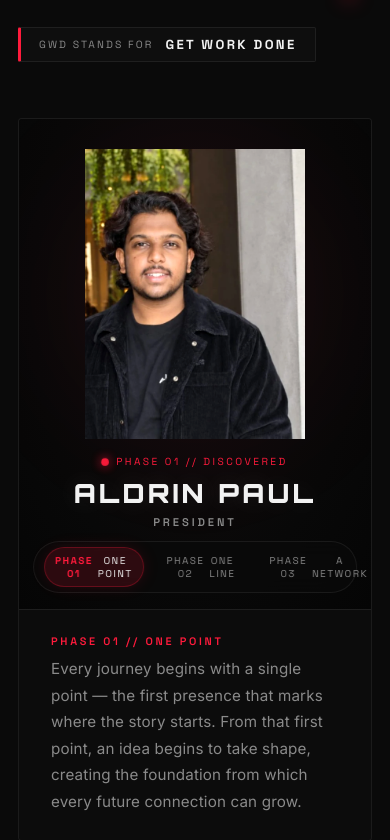
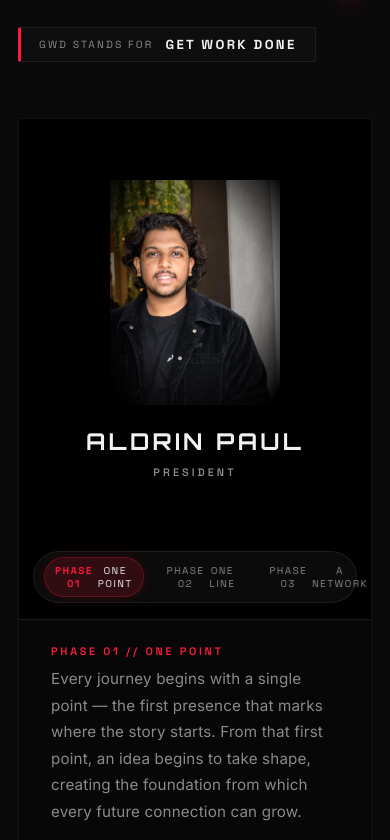
Before and after one commit to Ismail2006-tech/GWD-CLUB-website, a React (Vite) app: page / in a window 390 px wide. Shown: the part 1054-1894 px from the top of the page. Built offline with nearby package versions, Linux system fonts and the light colour scheme.

Commit message:
Chapter 01: Final Leader Photo Reveal - Emergence from Darkness

```diff
--- a/src/components/BeginningSection.jsx
+++ b/src/components/BeginningSection.jsx
@@ -39,14 +39,14 @@ const PHASE_LEADERS = [
 export default function BeginningSection() {
   const data = STAGE_1_DATA.beginning;
 
-  // Active phase tab selection
+  // Active phase tab selection (0, 1, or 2)
   const [activeStageIndex, setActiveStageIndex] = useState(0);
 
   // Currently displayed leader in DOM (strictly ONLY ONE leader at a time)
   const [displayedStageIndex, setDisplayedStageIndex] = useState(0);
 
-  // Phase transition state: 'exiting' | 'darkness' | 'searching' | 'revealed' | 'identity'
-  const [phaseState, setPhaseState] = useState('searching');
+  // Phase transition state: 'exiting' | 'darkness' | 'emerging' | 'revealed' | 'showName' | 'settled'
+  const [phaseState, setPhaseState] = useState('emerging');
 
   // Narrative description reveal
   const [showDesc, setShowDesc] = useState(false);
@@ -62,14 +62,14 @@ export default function BeginningSection() {
 
   const currentLeader = PHASE_LEADERS[displayedStageIndex];
 
-  // Unified discovery sequence manager
-  const startDiscoverySequence = useCallback((targetIdx, isInitial = false) => {
+  // Sequence manager for photographic emergence from darkness
+  const startEmergenceSequence = useCallback((targetIdx, isInitial = false) => {
     clearAllTimers();
     const thisTransition = ++transitionIdRef.current;
 
     if (isInitial) {
       setDisplayedStageIndex(0);
-      setPhaseState('searching');
+      setPhaseState('emerging');
       setShowDesc(false);
 
       const t1 = setTimeout(() => {
@@ -78,61 +78,74 @@ export default function BeginningSection() {
 
         const t2 = setTimeout(() => {
           if (transitionIdRef.current !== thisTransition) return;
-          setPhaseState('identity');
+          setPhaseState('showName');
+
+          const t3 = setTimeout(() => {
+            if (transitionIdRef.current !== thisTransition) return;
+            setPhaseState('settled');
             setShowDesc(true);
-        }, 220);
+          }, 180);
+          timersRef.current.push(t3);
+        }, 200);
         timersRef.current.push(t2);
-      }, 700);
+      }, 1100);
       timersRef.current.push(t1);
       return;
     }
 
-    // Step 1: Previous leader exits smoothly into darkness
+    // Step 1: Previous leader dissolves smoothly into total darkness
     setPhaseState('exiting');
     setShowDesc(false);
 
-    // Step 2: Brief quiet darkness transition
+    // Step 2: Brief quiet darkness
     const tExit = setTimeout(() => {
       if (transitionIdRef.current !== thisTransition) return;
       setDisplayedStageIndex(targetIdx);
       setPhaseState('darkness');
 
-      // Step 3: Searching light signal sweeps across the darkness
+      // Step 3: Photo begins emerging from behind the black
       const tDark = setTimeout(() => {
         if (transitionIdRef.current !== thisTransition) return;
-        setPhaseState('searching');
+        setPhaseState('emerging');
 
-        // Step 4: Photo revealed progressively from darkness and settles
-        const tSearch = setTimeout(() => {
+        // Step 4: Photo fully emerges & settles into the black
+        const tEmerge = setTimeout(() => {
           if (transitionIdRef.current !== thisTransition) return;
           setPhaseState('revealed');
 
-          // Step 5: Identity (Name & Role) reveals cinematically
-          const tId = setTimeout(() => {
+          // Step 5: Name reveals
+          const tName = setTimeout(() => {
             if (transitionIdRef.current !== thisTransition) return;
-            setPhaseState('identity');
+            setPhaseState('showName');
+
+            // Step 6: Role reveals & scene settles
+            const tRole = setTimeout(() => {
+              if (transitionIdRef.current !== thisTransition) return;
+              setPhaseState('settled');
               setShowDesc(true);
+            }, 180);
+            timersRef.current.push(tRole);
+          }, 200);
+          timersRef.current.push(tName);
+        }, 1100);
+        timersRef.current.push(tEmerge);
       }, 220);
-          timersRef.current.push(tId);
-        }, 700);
-        timersRef.current.push(tSearch);
-      }, 180);
       timersRef.current.push(tDark);
-    }, 220);
+    }, 280);
     timersRef.current.push(tExit);
   }, []);
 
   const handlePhaseChange = (idx) => {
-    if (idx === activeStageIndex && phaseState === 'identity') return;
+    if (idx === activeStageIndex && phaseState === 'settled') return;
     setActiveStageIndex(idx);
-    startDiscoverySequence(idx, false);
+    startEmergenceSequence(idx, false);
   };
 
-  // Initial discovery sequence on mount for Phase 01
+  // Initial emergence sequence on mount for Phase 01
   useEffect(() => {
-    startDiscoverySequence(0, true);
+    startEmergenceSequence(0, true);
     return () => clearAllTimers();
-  }, [startDiscoverySequence]);
+  }, [startEmergenceSequence]);
 
   return (
     <section id="beginning" className="beginning-section" aria-label="Chapter 01: The Beginning">
@@ -155,35 +168,33 @@ export default function BeginningSection() {
           </div>
         </header>
 
-        {/* Visual Metaphor / Leader Discovery Centerpiece */}
+        {/* Visual Metaphor / Emergence from Darkness Centerpiece */}
         <div className="metaphor-wrapper">
-          <div className={`discovery-stage is-${phaseState}`}>
-            {/* Subtle atmospheric ambient glow */}
-            <div className="discovery-ambient-glow" />
-
-            {/* Floating Hero Photograph: Pure, borderless, frameless, directly in the scene */}
-            <div className={`discovery-photo-wrapper state-${phaseState}`}>
-              {/* Searching Light / Signal Beam */}
-              <div className="discovery-search-beam" />
-
-              {/* The Single Hero Photograph */}
+          <div className={`emergence-stage stage-state-${phaseState}`}>
+            {/* The Frameless, Borderless Floating Photograph */}
+            <div className={`emergence-photo-stage state-${phaseState}`}>
+              {/* Feathered mask frame: center is sharp, corners & edges dissolve into black */}
+              <div className="emergence-photo-frame">
                 <img
                   src={currentLeader.photoUrl}
                   alt={currentLeader.alt}
-                className="discovery-hero-img"
+                  className="emergence-hero-img"
                   loading="eager"
                   decoding="async"
                 />
+                {/* Organic darkness veil that dissolves outward */}
+                <div className="emergence-black-veil" />
+              </div>
             </div>
 
-            {/* Revealed Identity: Discovered Status, Name & Role */}
-            <div className={`discovery-identity ${phaseState === 'identity' ? 'identity-visible' : ''}`}>
-              <div className="discovery-signal-indicator">
-                <span className="signal-dot" />
-                <span className="signal-label">{data.milestones[displayedStageIndex].stage} // DISCOVERED</span>
-              </div>
-              <h3 className="discovery-name">{currentLeader.name}</h3>
-              <span className="discovery-role">{currentLeader.role}</span>
+            {/* Revealed Identity: Name then Role with spacious vertical rhythm */}
+            <div className={`emergence-identity-block identity-state-${phaseState}`}>
+              <h3 className={`emergence-leader-name ${phaseState === 'showName' || phaseState === 'settled' ? 'name-visible' : ''}`}>
+                {currentLeader.name}
+              </h3>
+              <span className={`emergence-leader-role ${phaseState === 'settled' ? 'role-visible' : ''}`}>
+                {currentLeader.role}
+              </span>
             </div>
 
             {/* Phase Navigation Pills */}
--- a/src/styles/beginning.css
+++ b/src/styles/beginning.css
@@ -1,5 +1,5 @@
 /* ============================================================
-   01 — THE BEGINNING STYLES (Leader Discovery / Phase Reveal)
+   01 — THE BEGINNING STYLES (Emergence from Darkness)
    ============================================================ */
 
 .beginning-section {
@@ -84,10 +84,10 @@
   color: var(--color-white);
 }
 
-/* Visual Metaphor / Discovery Centerpiece */
+/* Visual Metaphor / Emergence Centerpiece Container */
 .metaphor-wrapper {
   margin: 40px 0 60px;
-  background: rgba(10, 10, 10, 0.8);
+  background: #000000;
   border: 1px solid var(--color-border-subtle);
   border-radius: 4px;
   position: relative;
@@ -95,244 +95,221 @@
 }
 
 /* ─────────────────────────────────────────────
-   DISCOVERY STAGE
+   EMERGENCE STAGE (Pure obsidian darkness)
    ───────────────────────────────────────────── */
-.discovery-stage {
+.emergence-stage {
   position: relative;
   width: 100%;
   min-height: 560px;
-  background: radial-gradient(
-    ellipse at 50% 36%,
-    rgba(22, 12, 14, 0.75) 0%,
-    rgba(8, 8, 8, 0.98) 65%,
-    #050505 100%
-  );
+  background: #000000;
   overflow: hidden;
   display: flex;
   flex-direction: column;
   align-items: center;
   justify-content: center;
-  padding: 44px 24px 84px;
-  transition: background 0.7s cubic-bezier(0.16, 1, 0.3, 1);
-}
-
-/* Atmospheric subtle ambient backdrop glow */
-.discovery-ambient-glow {
-  position: absolute;
-  top: 36%;
-  left: 50%;
-  transform: translate(-50%, -50%);
-  width: 440px;
-  height: 440px;
-  border-radius: 50%;
-  background: radial-gradient(
-    circle,
-    rgba(255, 27, 60, 0.08) 0%,
-    rgba(255, 27, 60, 0.02) 45%,
-    transparent 70%
-  );
-  pointer-events: none;
-  filter: blur(45px);
-  z-index: 1;
-  transition: opacity 0.5s ease;
-}
-
-.discovery-stage.is-darkness .discovery-ambient-glow {
-  opacity: 0.05;
+  padding: 50px 24px 84px;
 }
 
 /* ─────────────────────────────────────────────
-   HERO PHOTOGRAPH PRESENTATION
+   THE FLOATING PHOTOGRAPH
    Strictly NO border, NO frame, NO card, NO box,
-   NO glassmorphism container, NO decorative outline.
-   The photo itself floats directly as the hero.
+   NO outline, NO glassmorphism, NO hard corners.
+   The photo floats directly in the black void.
    ───────────────────────────────────────────── */
-.discovery-photo-wrapper {
+.emergence-photo-stage {
   position: relative;
-  width: 290px;
-  height: 380px;
+  width: 210px;
+  height: 275px;
   display: flex;
   align-items: center;
   justify-content: center;
-  z-index: 5;
-  margin-bottom: 20px;
+  margin: 0 auto 34px;
   background: transparent;
   border: none;
   box-shadow: none;
 }
 
-.discovery-hero-img {
+/* Base frame with permanent ultra-soft feathered edge & corner falloff.
+   The center is sharp and clear; outer edges dissolve softly into black;
+   corners dissolve completely into the black background. */
+.emergence-photo-frame {
+  position: relative;
+  width: 100%;
+  height: 100%;
+  overflow: hidden;
+  background: transparent;
+  -webkit-mask-image: radial-gradient(
+    ellipse 70% 74% at 50% 46%,
+    rgba(0, 0, 0, 1) 28%,
+    rgba(0, 0, 0, 0.88) 50%,
+    rgba(0, 0, 0, 0.38) 72%,
+    rgba(0, 0, 0, 0) 96%
+  );
+  mask-image: radial-gradient(
+    ellipse 70% 74% at 50% 46%,
+    rgba(0, 0, 0, 1) 28%,
+    rgba(0, 0, 0, 0.88) 50%,
+    rgba(0, 0, 0, 0.38) 72%,
+    rgba(0, 0, 0, 0) 96%
+  );
+}
+
+.emergence-hero-img {
   width: 100%;
   height: 100%;
   object-fit: cover;
   object-position: center 15%;
   display: block;
   pointer-events: none;
-  border: none;
-  border-radius: 0;
-  box-shadow: none;
-  /* Soft photographic edge falloff melting seamlessly into the dark atmosphere */
-  mask-image: radial-gradient(ellipse 92% 94% at 50% 50%, black 80%, transparent 100%);
-  -webkit-mask-image: radial-gradient(ellipse 92% 94% at 50% 50%, black 80%, transparent 100%);
-  filter: contrast(1.05) brightness(1.02);
-  transition: opacity 0.25s ease, transform 0.4s ease, filter 0.3s ease;
+  filter: contrast(1.04) brightness(1.02);
+  transform-origin: center 45%;
+  transition: opacity 0.28s ease, transform 0.28s ease, filter 0.28s ease;
 }
 
 /* ─────────────────────────────────────────────
-   DISCOVERY ANIMATION & REVEAL STATES
+   ORGANIC DARKNESS VEIL (Emergence outward)
    ───────────────────────────────────────────── */
-
-/* Exit state: smooth cinematic fade-to-black */
-.discovery-photo-wrapper.state-exiting .discovery-hero-img {
+.emergence-black-veil {
+  position: absolute;
+  inset: -10px;
+  background: #000000;
+  pointer-events: none;
+  z-index: 4;
   opacity: 0;
-  transform: scale(0.97);
-  filter: brightness(0.5);
-  transition: opacity 0.22s ease, transform 0.22s ease, filter 0.22s ease;
 }
 
-/* Total darkness state: completely invisible */
-.discovery-photo-wrapper.state-darkness .discovery-hero-img {
+/* State: Exiting — sinks back into blackness */
+.emergence-photo-stage.state-exiting .emergence-hero-img {
+  opacity: 0;
+  transform: scale(0.95);
+  filter: brightness(0.2) contrast(1.2);
+  transition: opacity 0.28s ease, transform 0.28s ease, filter 0.28s ease;
+}
+
+/* State: Darkness — quiet total blackness */
+.emergence-photo-stage.state-darkness .emergence-hero-img {
   opacity: 0;
   visibility: hidden;
 }
 
-/* Searching state: progressive reveal from darkness behind sweeping light beam */
-.discovery-photo-wrapper.state-searching .discovery-hero-img {
+.emergence-photo-stage.state-darkness .emergence-black-veil {
   opacity: 1;
-  visibility: visible;
-  animation: photoCinematicUnveil 0.7s cubic-bezier(0.2, 0.8, 0.25, 1) forwards;
 }
 
-/* Revealed and Identity states: fully settled and pristine */
-.discovery-photo-wrapper.state-revealed .discovery-hero-img,
-.discovery-photo-wrapper.state-identity .discovery-hero-img {
-  opacity: 1;
-  visibility: visible;
-  clip-path: inset(0 0 0 0);
-  transform: scale(1);
+/* State: Emerging — photo gradually blooms from behind the blackness */
+.emergence-photo-stage.state-emerging .emergence-black-veil {
+  animation: veilDissolveOutward 1.1s cubic-bezier(0.16, 1, 0.3, 1) forwards;
 }
 
-@keyframes photoCinematicUnveil {
+.emergence-photo-stage.state-emerging .emergence-hero-img {
+  animation: photoBloomFromBlack 1.1s cubic-bezier(0.16, 1, 0.3, 1) forwards;
+}
+
+@keyframes veilDissolveOutward {
   0% {
-    clip-path: inset(0 100% 0 0);
-    filter: brightness(1.25) contrast(1.1);
+    opacity: 1;
+    -webkit-mask-image: radial-gradient(circle at 50% 45%, transparent 0%, black 10%);
+    mask-image: radial-gradient(circle at 50% 45%, transparent 0%, black 10%);
   }
-  70% {
-    clip-path: inset(0 0 0 0);
-    filter: brightness(1.08) contrast(1.04);
+  25% {
+    opacity: 0.95;
+    -webkit-mask-image: radial-gradient(circle at 50% 45%, transparent 18%, rgba(0, 0, 0, 0.55) 40%, black 65%);
+    mask-image: radial-gradient(circle at 50% 45%, transparent 18%, rgba(0, 0, 0, 0.55) 40%, black 65%);
+  }
+  65% {
+    opacity: 0.75;
+    -webkit-mask-image: radial-gradient(circle at 50% 45%, transparent 50%, rgba(0, 0, 0, 0.45) 75%, black 100%);
+    mask-image: radial-gradient(circle at 50% 45%, transparent 50%, rgba(0, 0, 0, 0.45) 75%, black 100%);
   }
   100% {
-    clip-path: inset(0 0 0 0);
-    filter: brightness(1.02) contrast(1.05);
+    opacity: 0;
+    -webkit-mask-image: radial-gradient(circle at 50% 45%, transparent 90%, black 100%);
+    mask-image: radial-gradient(circle at 50% 45%, transparent 90%, black 100%);
   }
 }
 
-/* Subtle red light / search signal beam */
-.discovery-search-beam {
-  position: absolute;
-  top: -4%;
-  bottom: -4%;
-  width: 2px;
-  background: linear-gradient(
-    to bottom,
-    transparent 0%,
-    rgba(255, 27, 60, 0.3) 15%,
-    #ff1b3c 50%,
-    rgba(255, 27, 60, 0.3) 85%,
-    transparent 100%
-  );
-  box-shadow: 0 0 14px #ff1b3c, 0 0 32px rgba(255, 27, 60, 0.65);
-  pointer-events: none;
-  z-index: 10;
-  opacity: 0;
+@keyframes photoBloomFromBlack {
+  0% {
+    opacity: 0.2;
+    transform: scale(0.93);
+    filter: brightness(0.2) contrast(1.3);
+  }
+  35% {
+    opacity: 0.65;
+    transform: scale(0.96);
+    filter: brightness(0.55) contrast(1.2);
+  }
+  75% {
+    opacity: 0.92;
+    transform: scale(0.99);
+    filter: brightness(0.9) contrast(1.08);
+  }
+  100% {
+    opacity: 1;
+    transform: scale(1);
+    filter: brightness(1.02) contrast(1.04);
+  }
 }
 
-.discovery-photo-wrapper.state-searching .discovery-search-beam {
-  animation: searchBeamSweep 0.7s cubic-bezier(0.2, 0.8, 0.25, 1) forwards;
-}
-
-@keyframes searchBeamSweep {
-  0% {
-    left: -2%;
-    opacity: 0;
-  }
-  15% {
-    opacity: 1;
-  }
-  85% {
-    opacity: 1;
-  }
-  100% {
-    left: 102%;
-    opacity: 0;
-  }
+/* Settled state */
+.emergence-photo-stage.state-revealed .emergence-hero-img,
+.emergence-photo-stage.state-showName .emergence-hero-img,
+.emergence-photo-stage.state-settled .emergence-hero-img {
+  opacity: 1;
+  visibility: visible;
+  transform: scale(1);
+  filter: brightness(1.02) contrast(1.04);
 }
 
 /* ─────────────────────────────────────────────
    TYPOGRAPHY REVEAL (IDENTITY)
+   Spacious, clear hierarchy: Name then Role
    ───────────────────────────────────────────── */
-.discovery-identity {
+.emergence-identity-block {
   display: flex;
   flex-direction: column;
   align-items: center;
-  gap: 8px;
+  gap: 10px;
   text-align: center;
   z-index: 6;
-  opacity: 0;
-  transform: translateY(12px);
-  transition: opacity 0.45s cubic-bezier(0.16, 1, 0.3, 1), transform 0.45s cubic-bezier(0.16, 1, 0.3, 1);
-  min-height: 94px;
+  min-height: 85px;
+  margin-bottom: 24px;
 }
 
-.discovery-identity.identity-visible {
+.emergence-leader-name {
+  font-family: var(--font-display);
+  font-size: clamp(1.5rem, 3.5vw, 2.1rem);
+  font-weight: 700;
+  letter-spacing: 0.14em;
+  color: var(--color-white);
+  text-transform: uppercase;
+  margin: 0;
+  line-height: 1.15;
+  opacity: 0;
+  transform: translateY(8px);
+  transition: opacity 0.4s cubic-bezier(0.16, 1, 0.3, 1), transform 0.4s cubic-bezier(0.16, 1, 0.3, 1);
+}
+
+.emergence-leader-name.name-visible {
   opacity: 1;
   transform: translateY(0);
 }
 
-.discovery-signal-indicator {
-  display: inline-flex;
-  align-items: center;
-  gap: 8px;
+.emergence-leader-role {
   font-family: var(--font-mono);
-  font-size: 0.64rem;
-  letter-spacing: 0.24em;
-  color: var(--color-red);
-  margin-bottom: 2px;
+  font-size: clamp(0.7rem, 1.5vw, 0.82rem);
+  font-weight: 600;
+  letter-spacing: 0.28em;
+  color: var(--color-grey-muted);
+  text-transform: uppercase;
+  opacity: 0;
+  transform: translateY(6px);
+  transition: opacity 0.4s cubic-bezier(0.16, 1, 0.3, 1), transform 0.4s cubic-bezier(0.16, 1, 0.3, 1);
 }
 
-.signal-dot {
-  width: 6px;
-  height: 6px;
-  border-radius: 50%;
-  background-color: var(--color-red);
-  box-shadow: 0 0 8px var(--color-red);
-  animation: signalPulse 2s ease-in-out infinite;
-}
-
-@keyframes signalPulse {
-  0%, 100% { opacity: 0.6; transform: scale(1); }
-  50% { opacity: 1; transform: scale(1.3); }
-}
-
-.discovery-name {
-  font-family: var(--font-display);
-  font-size: clamp(1.8rem, 4.5vw, 2.7rem);
-  font-weight: 800;
-  letter-spacing: 0.12em;
-  color: var(--color-white);
-  text-transform: uppercase;
-  margin: 0;
-  line-height: 1.1;
-  text-shadow: 0 0 24px rgba(255, 255, 255, 0.12);
-}
-
-.discovery-role {
-  font-family: var(--font-mono);
-  font-size: clamp(0.72rem, 1.6vw, 0.86rem);
-  font-weight: 600;
-  letter-spacing: 0.26em;
-  color: var(--color-grey-muted);
-  text-transform: uppercase;
+.emergence-leader-role.role-visible {
+  opacity: 1;
+  transform: translateY(0);
 }
 
 /* ─────────────────────────────────────────────
@@ -340,12 +317,12 @@
    ───────────────────────────────────────────── */
 .metaphor-stage-pills {
   position: absolute;
-  bottom: 22px;
+  bottom: 24px;
   left: 50%;
   transform: translateX(-50%);
   display: flex;
   gap: 12px;
-  background: rgba(10, 10, 10, 0.85);
+  background: rgba(14, 14, 14, 0.85);
   padding: 6px 14px;
   border-radius: 30px;
   border: 1px solid var(--color-border-subtle);
@@ -398,7 +375,7 @@
 .metaphor-active-detail {
   padding: 24px 32px;
   border-top: 1px solid var(--color-border-subtle);
-  background: rgba(16, 16, 16, 0.4);
+  background: rgba(14, 14, 14, 0.5);
   display: flex;
   flex-direction: column;
   gap: 8px;
@@ -433,116 +410,30 @@
 }
 
 /* ─────────────────────────────────────────────
-   FOUNDING STORY ARCHIVE CONTAINER (PRESERVED)
-   ───────────────────────────────────────────── */
-.founding-story-archive {
-  position: relative;
-  background: rgba(14, 14, 14, 0.7);
-  border: 1px solid var(--color-border-subtle);
-  padding: 36px 36px 42px;
-  margin-top: 40px;
-}
-
-.archive-corner {
-  position: absolute;
-  width: 12px;
-  height: 12px;
-  border-color: var(--color-red);
-}
-
-.corner-tl {
-  top: -1px;
-  left: -1px;
-  border-top: 2px solid var(--color-red);
-  border-left: 2px solid var(--color-red);
-}
-
-.corner-br {
-  bottom: -1px;
-  right: -1px;
-  border-bottom: 2px solid var(--color-red);
-  border-right: 2px solid var(--color-red);
-}
-
-.archive-status-bar {
-  display: flex;
-  justify-content: space-between;
-  align-items: center;
-  border-bottom: 1px solid var(--color-border-subtle);
-  padding-bottom: 14px;
-  margin-bottom: 28px;
-  font-family: var(--font-mono);
-  font-size: 0.68rem;
-  letter-spacing: 0.18em;
-}
-
-.archive-record-id {
-  color: var(--color-grey-muted);
-}
-
-.archive-state {
-  color: #ff9900;
-  font-size: 0.62rem;
-}
-
-.story-intro-notice {
-  font-family: var(--font-mono);
-  font-size: 0.85rem;
-  letter-spacing: 0.08em;
-  color: var(--color-white);
-  margin-bottom: 24px;
-}
-
-.strict-content-placeholder {
-  background: rgba(255, 27, 60, 0.03);
-  border: 1px dashed var(--color-border-red);
-  padding: 36px 28px;
-  text-align: center;
-  border-radius: 2px;
-}
-
-.placeholder-tag {
-  display: inline-block;
-  font-family: var(--font-mono);
-  font-size: 1.15rem;
-  font-weight: 700;
-  letter-spacing: 0.25em;
-  color: var(--color-red);
-  margin-bottom: 12px;
-  text-shadow: 0 0 15px var(--color-red-glow);
-}
-
-.placeholder-helper {
-  font-family: var(--font-body);
-  font-size: 0.82rem;
-  color: var(--color-grey-muted);
-  letter-spacing: 0.05em;
-}
-
-/* ─────────────────────────────────────────────
    MOBILE RESPONSIVENESS
    ───────────────────────────────────────────── */
 @media (max-width: 768px) {
   .beginning-section {
     padding: 90px 18px 70px;
   }
-  .discovery-stage {
-    min-height: 480px;
-    padding: 30px 16px 74px;
+  .emergence-stage {
+    min-height: 500px;
+    padding: 34px 16px 74px;
   }
-  .discovery-photo-wrapper {
-    width: 220px;
-    height: 290px;
-    margin-bottom: 16px;
+  .emergence-photo-stage {
+    width: 170px;
+    height: 225px;
+    margin-bottom: 24px;
   }
-  .discovery-name {
-    font-size: 1.65rem;
+  .emergence-leader-name {
+    font-size: 1.45rem;
   }
-  .discovery-role {
-    font-size: 0.7rem;
+  .emergence-leader-role {
+    font-size: 0.68rem;
   }
-  .discovery-identity {
-    min-height: 80px;
+  .emergence-identity-block {
+    min-height: 70px;
+    margin-bottom: 20px;
   }
   .metaphor-stage-pills {
     width: 92%;
```
Lines whose indentation alone changed are shown as unchanged.
